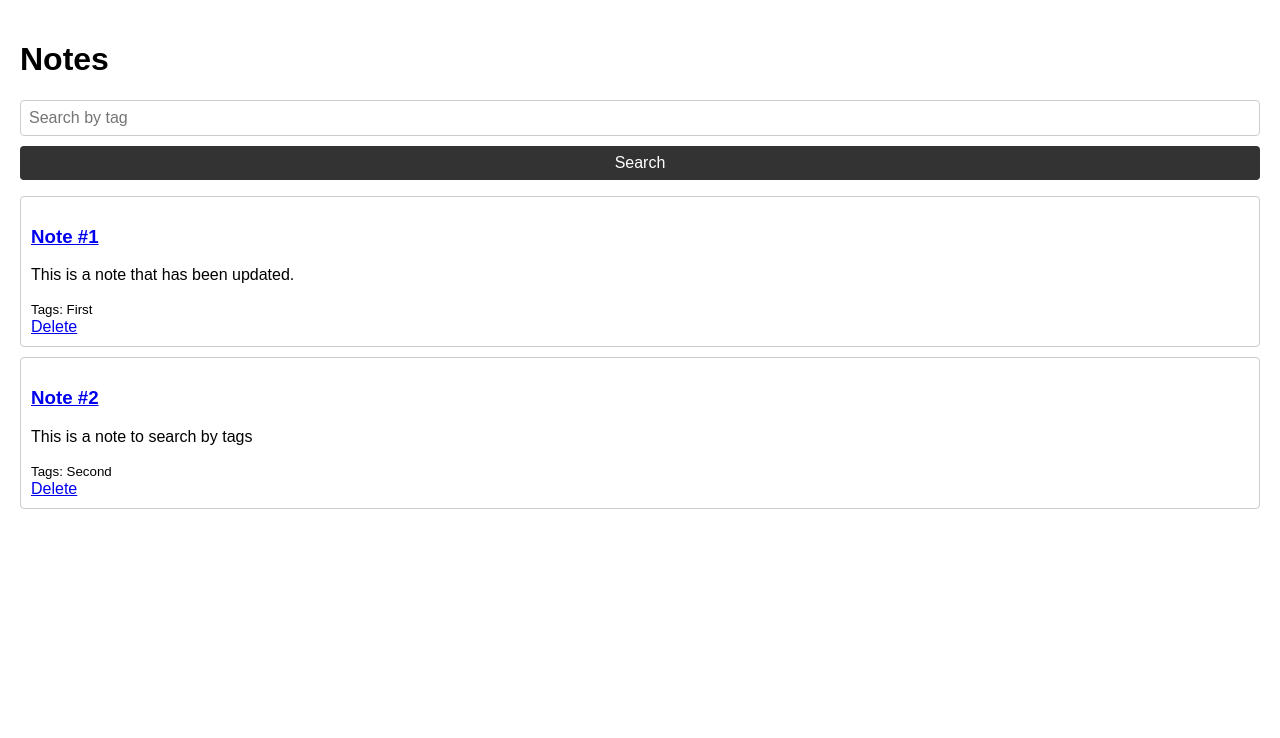
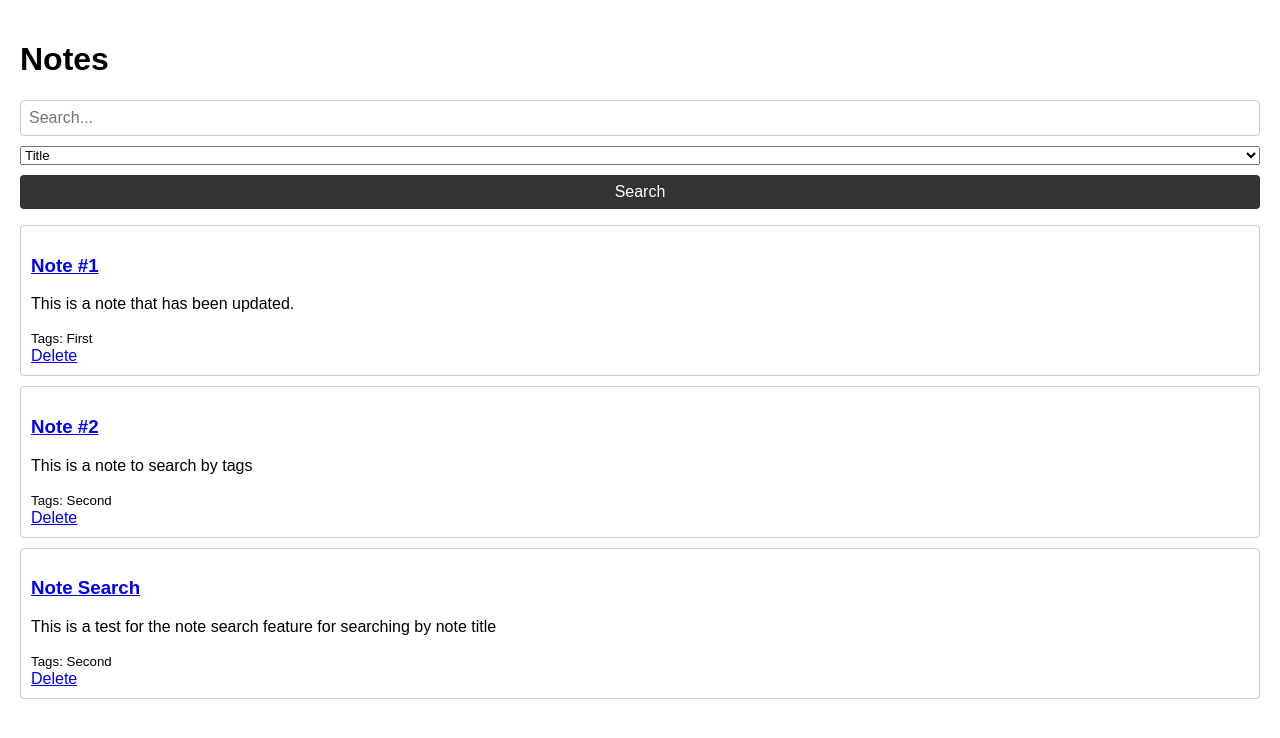
Before and after one commit to Cmerch91/CW_Web_Dev, a Flask app: page / in a window 1280 px wide. Shown: the part 38-776 px from the top of the page. Run offline with Flask 3, Linux system fonts and the light colour scheme; data comes from the database, SQL or seed files in the repository.

Commit message:
Search feature for Title added

```diff
--- a/Capture/app.py
+++ b/Capture/app.py
@@ -16,14 +16,20 @@ class Note(db.Model):
 # Routes
 @app.route('/')
 def home():
-    # Get the search tag query from the request arguments
-    tag = request.args.get('tag')
-    if tag:
-        # Filter notes where tags contain the search term (case-insensitive)
-        notes = Note.query.filter(Note.tags.ilike(f'%{tag}%')).all()
+    # Get the search query and search type (title or tags)
+    query = request.args.get('query')
+    search_type = request.args.get('search_type', 'title')  # default to 'title' if not provided
+
+    if query:
+        # Search based on the selected search type (title or tags)
+        if search_type == 'title':
+            notes = Note.query.filter(Note.title.ilike(f'%{query}%')).all()
+        else:  # search by tags
+            notes = Note.query.filter(Note.tags.ilike(f'%{query}%')).all()
     else:
-        # If no search term is provided, display all notes
+        # If no search query is provided, display all notes
         notes = Note.query.all()
+
     return render_template('home.html', notes=notes)
 
 @app.route('/notes/new', methods=['GET', 'POST'])
--- a/Capture/templates/home.html
+++ b/Capture/templates/home.html
@@ -5,9 +5,21 @@
 
 <!-- Search Form -->
 <form method="GET" action="{{ url_for('home') }}">
-    <input type="text" name="tag" placeholder="Search by tag" value="{{ request.args.get('tag', '') }}">
+    <input type="text" name="query" placeholder="Search..." value="{{ request.args.get('query', '') }}">
+
+    <!-- Search by dropdown (title or tags) -->
+    <select name="search_type">
+        <option value="title" {% if request.args.get('search_type') == 'title' %}selected{% endif %}>Title</option>
+        <option value="tags" {% if request.args.get('search_type') == 'tags' %}selected{% endif %}>Tags</option>
+    </select>
+
     <button type="submit">Search</button>
 </form>
+
+<!-- Clear Search Button (only visible when there's a search query) -->
+{% if request.args.get('query') %}
+    <a href="{{ url_for('home') }}">Clear Search</a>
+{% endif %}
 
 <ul>
     {% for note in notes %}
```
Also changed, not shown: Capture/instance/notes.db.
